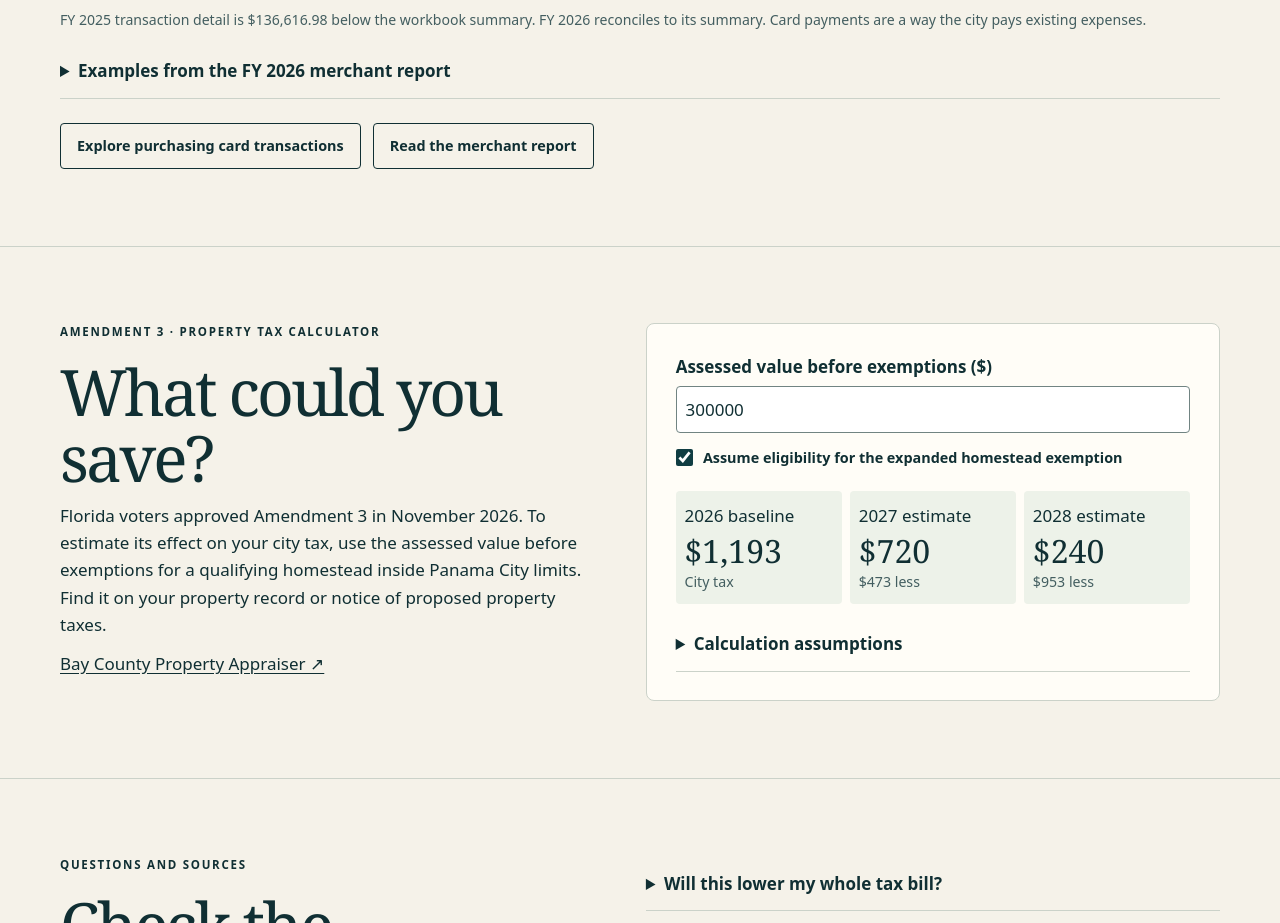
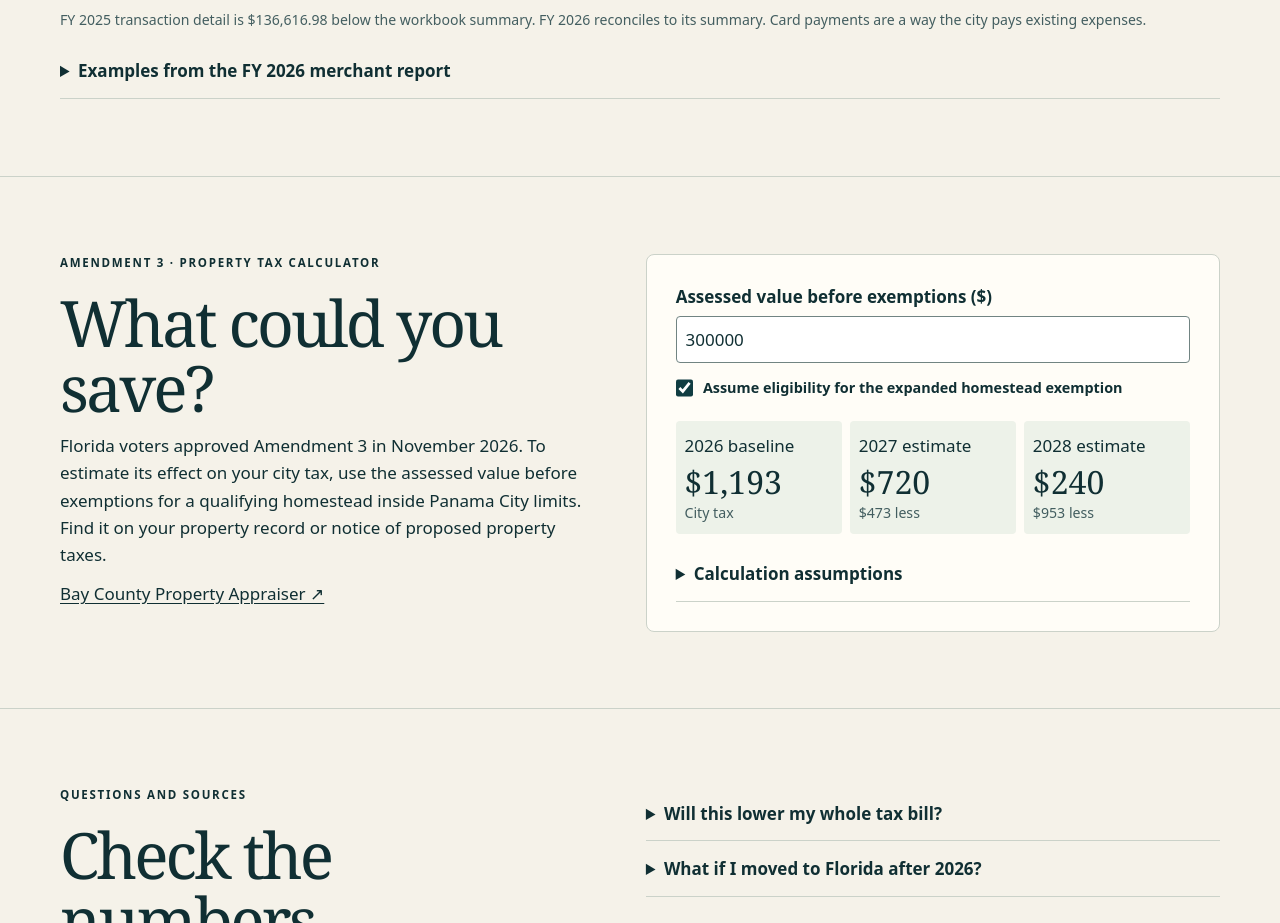
Before and after one commit to lessallan/pcard-spending, a plain HTML site: page budget-guide/index.html in a window 1280 px wide. Shown: the part 4640-5563 px from the top of the page. Drawn offline with Linux system fonts and the light colour scheme.

Commit message:
Keep the purchasing card explorer unlisted

```diff
--- a/budget-guide/index.html
+++ b/budget-guide/index.html
@@ -72,7 +72,7 @@
 <tr><th scope="row">FY 2025</th><td>8,584</td><td>$2,289,549.46</td></tr>
 <tr><th scope="row">FY 2026</th><td>8,209</td><td>$2,461,432.99</td></tr>
 </tbody></table></div><p class="note">FY 2025 transaction detail is $136,616.98 below the workbook summary. FY 2026 reconciles to its summary. Card payments are a way the city pays existing expenses.</p>
-<details><summary>Examples from the FY 2026 merchant report</summary><p>The recorded net charges include $280,778.03 at Amazon, $130,670.22 at Lowe’s and $58,651.55 at Home Depot. The report groups merchant name variants and identifies where itemized receipts would help explain what was purchased.</p></details><div class="actions"><a class="button" href="/review/">Explore purchasing card transactions</a><a class="button" href="/review/reports/merchant-review.html">Read the merchant report</a></div></div></section>
+<details><summary>Examples from the FY 2026 merchant report</summary><p>The recorded net charges include $280,778.03 at Amazon, $130,670.22 at Lowe’s and $58,651.55 at Home Depot. The report groups merchant name variants and identifies where itemized receipts would help explain what was purchased.</p></details></div></section>
 <section id="calculator"><div class="wrap split"><div><p class="eyebrow">Amendment 3 · Property tax calculator</p><h2>What could you save?</h2><p>Florida voters approved Amendment 3 in November 2026. To estimate its effect on your city tax, use the assessed value before exemptions for a qualifying homestead inside Panama City limits. Find it on your property record or notice of proposed property taxes.</p><a href="https://baypa.net/">Bay County Property Appraiser ↗</a></div>
 <div class="panel"><label for="value">Assessed value before exemptions ($)</label><input id="value" type="number" inputmode="decimal" min="0" step="any" value="300000"><label class="check"><input id="eligible" type="checkbox" checked> Assume eligibility for the expanded homestead exemption</label>
 <div id="tax-results" class="tax" aria-live="polite"><div>2026 baseline<strong id="tax-base">—</strong><small>City tax</small></div><div>2027 estimate<strong id="tax-27">—</strong><small id="save-27"></small></div><div>2028 estimate<strong id="tax-28">—</strong><small id="save-28"></small></div></div><p id="tax-note" class="muted" role="status"></p>
```
